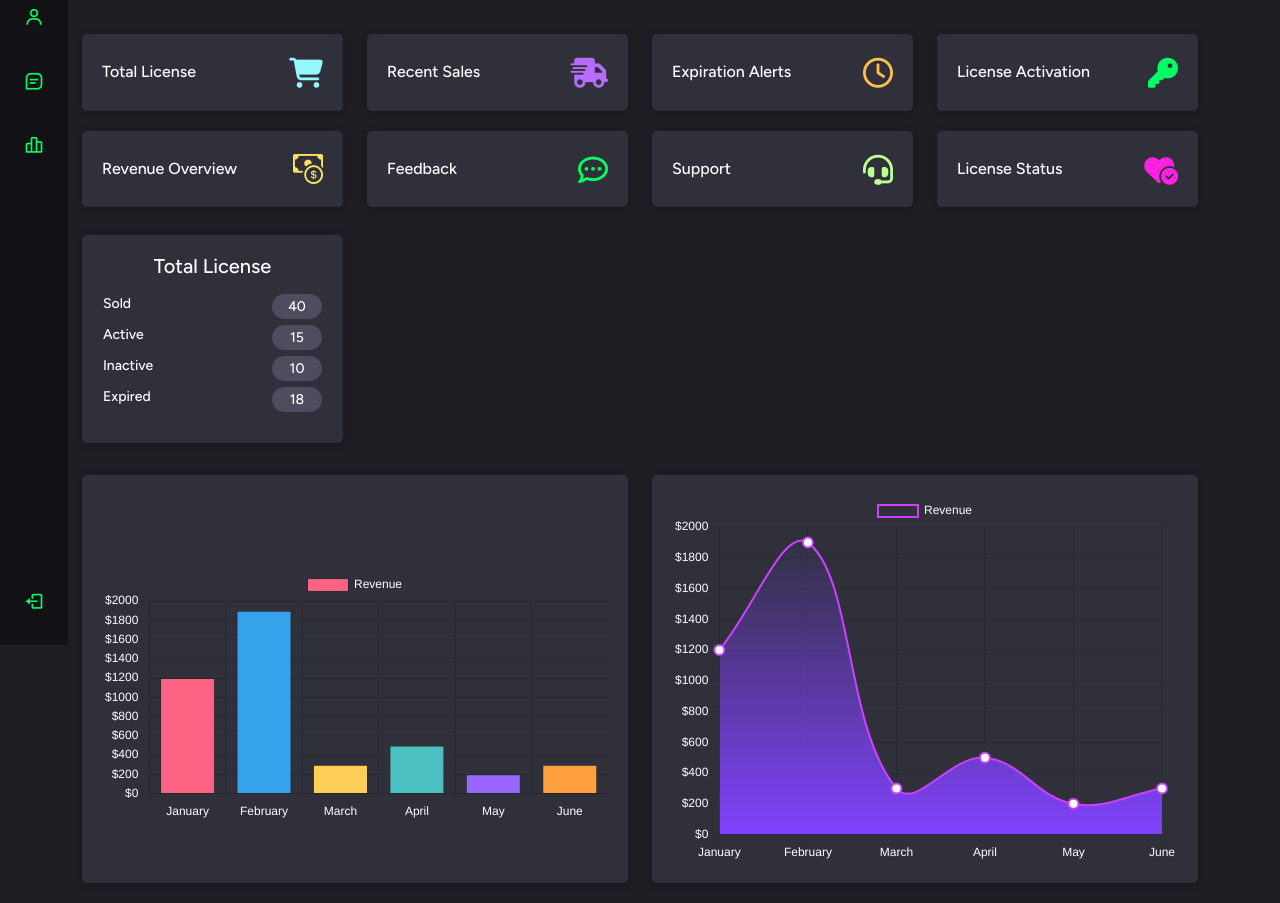
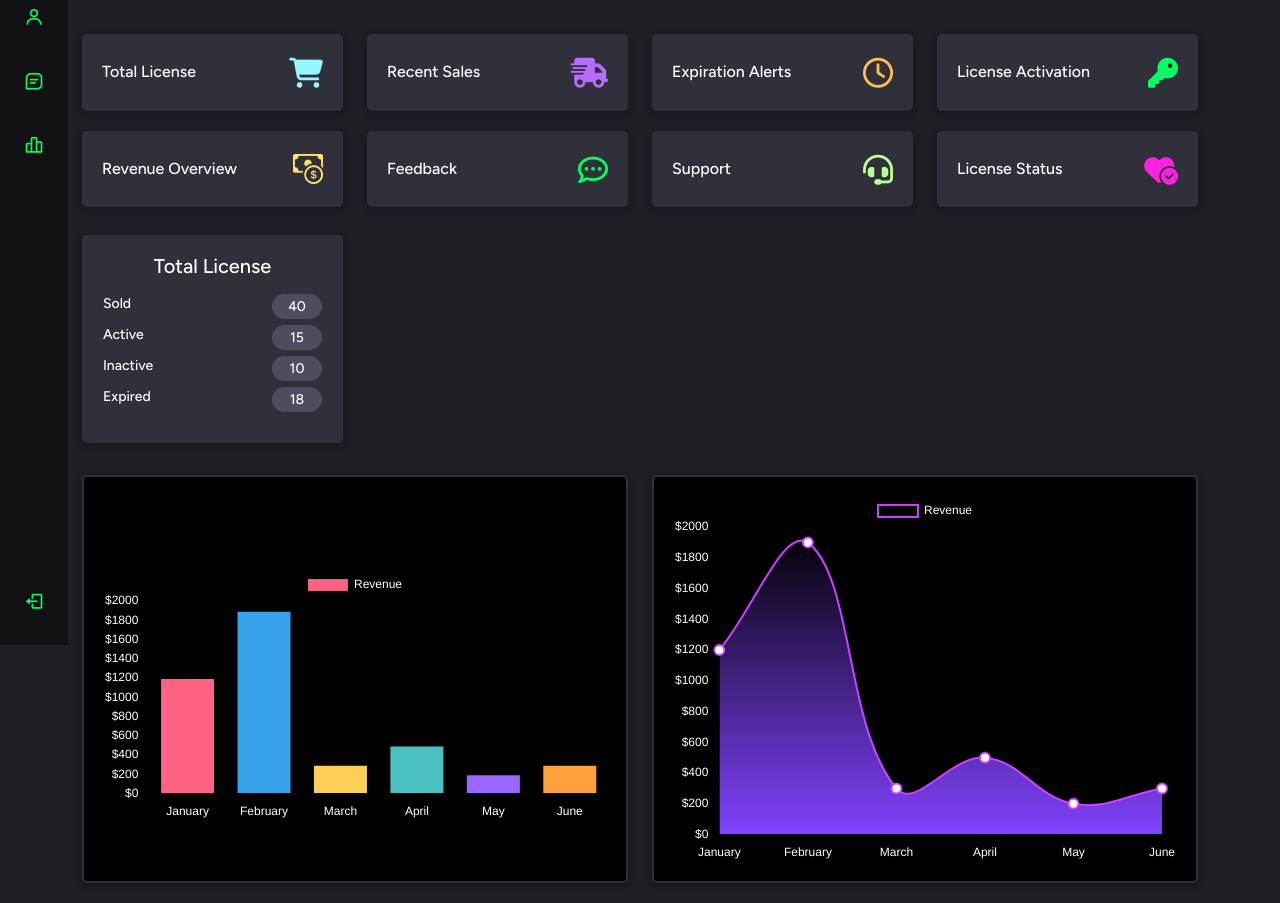
Before and after one commit to Mahmudul-Hasan-Shawon/Login_Page_Dark, a plain HTML site: page dashboard.html in a window 1280 px wide. Shown: the part 155-1058 px from the top of the page. Drawn offline with nearby package versions, Linux system fonts and the light colour scheme.

Commit message:
chart background black

```diff
--- a/dashboard.html
+++ b/dashboard.html
@@ -331,8 +331,8 @@
 
         <!-- Column-1 -->
         <div class="col-xl-6 col-md-6">
-          <div class="card">
-            <div class="card-body" style="height:400px; padding-top:90px;">
+          <div class="card" style="background:black">
+            <div class="card-body" style="height:400px; padding-top:90px;background:black;">
               <canvas id="myChart"></canvas>
               <script src="./dashboard/chart_bar.js"></script>
             </div>
@@ -340,8 +340,8 @@
         </div>
         <!-- Column-2 -->
         <div class="col-xl-6 col-md-6">
-          <div class="card">
-            <div class="card-body" style="height:400px">
+          <div class="card" style="background:black">
+            <div class="card-body" style="height:400px;background:black;">
               <canvas id="chart_line"></canvas>
             </div>
             <script src="./dashboard/chart_line.js"></script>
```
